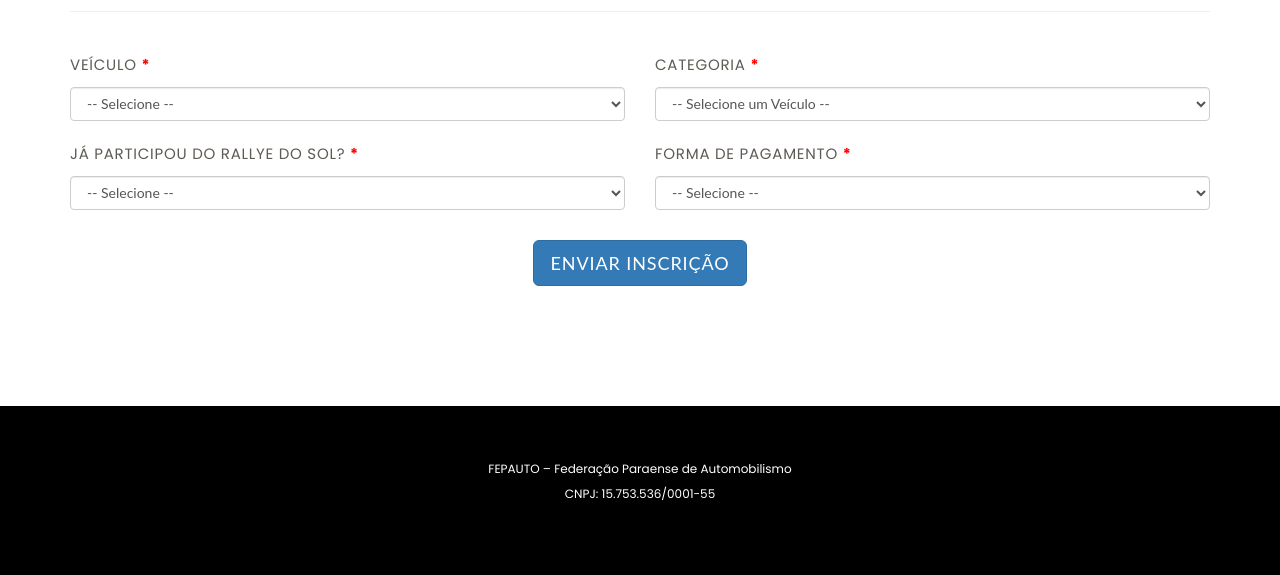
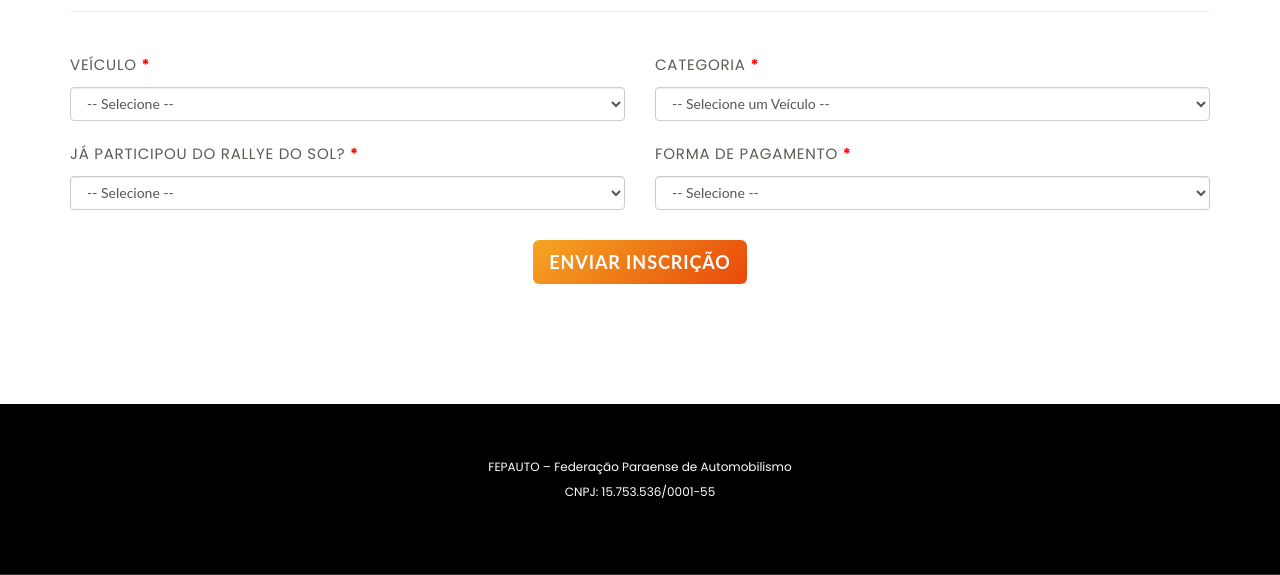
Before and after one commit to leonidasamorim/fepauto.com.br, a PHP site: page /inscricao.php in a window 1280 px wide. Shown: the part 1218-1793 px from the top of the page. Run offline with PHP 8.4, Linux system fonts and the light colour scheme.

Commit message:
update submit button styles for improved visibility

```diff
--- a/inscricao.php
+++ b/inscricao.php
@@ -549,7 +549,7 @@ $csrf = $_SESSION['csrf_token'];
                             <!-- Botão -->
                             <div class="row mt-3">
                                 <div class="col-md-12 text-center">
-                                    <button type="submit" id="btn-submit" class="btn btn-primary btn-lg">
+                                    <button type="submit" id="btn-submit" class="btn btn-lg" style="background:linear-gradient(135deg,#f5a623 0%,#e8490a 100%);color:#fff;border:none;font-weight:700;">
                                         ENVIAR INSCRIÇÃO
                                     </button>
                                 </div>
```
